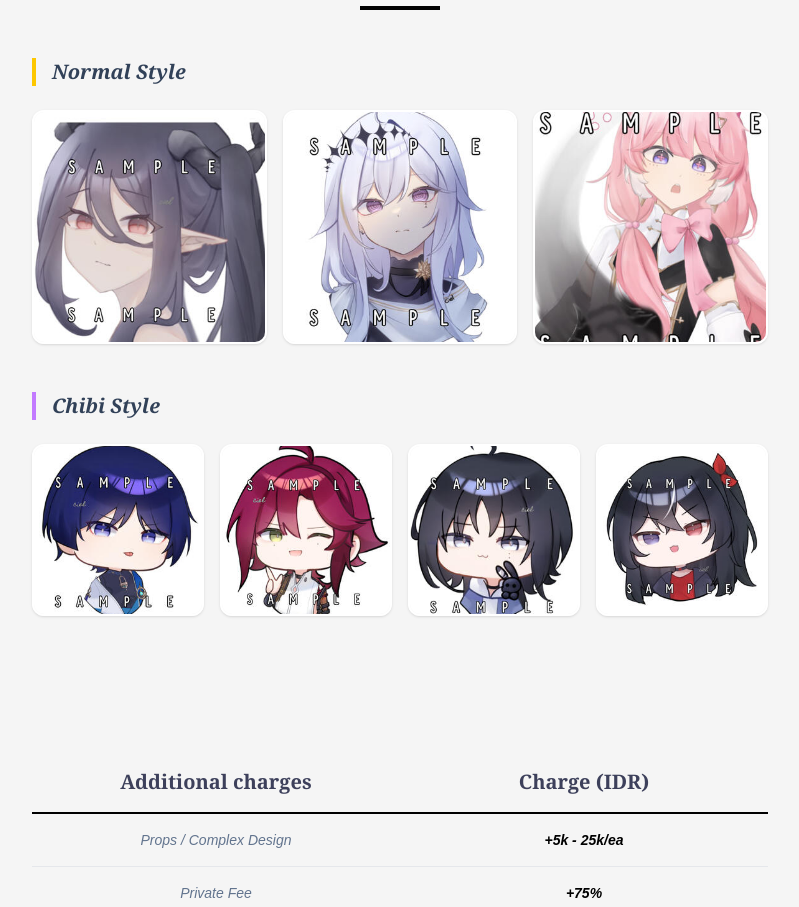
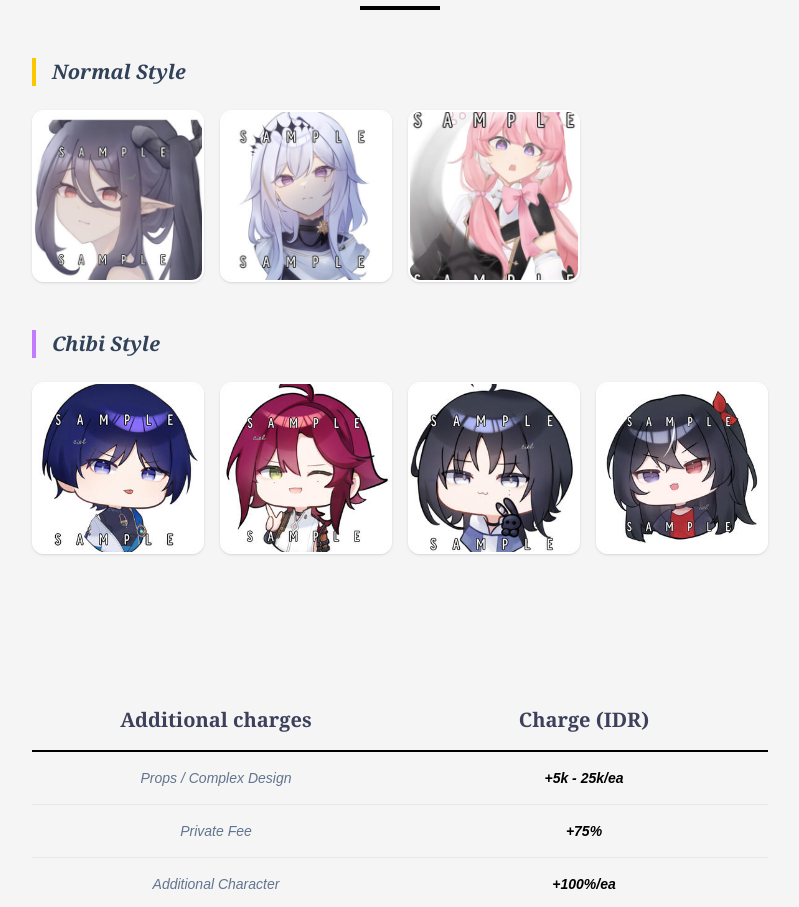
Before and after one commit to alvinsuryasaputra/Adel, a Next.js app: page / in a window 1280 px wide. Shown: the part 1176-2083 px from the top of the page, without its empty margins (240-1039 px from the left). Built offline with nearby package versions, Linux system fonts and the light colour scheme.

Commit message:
fix: samakan ukuran gambar normal dan chibi

```diff
--- a/src/app/page.tsx
+++ b/src/app/page.tsx
@@ -167,13 +167,12 @@
             <div className="h-1 w-20 bg-black mx-auto"></div>
           </div>
 
-          {/* Sub-Section: Normal Art (Diubah jadi Kotak/Square) */}
+{/* Sub-Section: Normal Art */}
           <div className="space-y-6">
             <h3 className="text-xl font-serif italic font-semibold text-slate-700 border-l-4 border-yellow-400 pl-4">Normal Style</h3>
-            {/* Grid untuk Normal Style - 3 Kolom biar kelihatan sedikit lebih besar dari chibi */}
-            <div className="grid grid-cols-1 md:grid-cols-3 gap-4">
+            {/* UPDATE DI SINI: grid-cols-2 md:grid-cols-4 (Disamakan persis dengan Chibi) */}
+            <div className="grid grid-cols-2 md:grid-cols-4 gap-4">
               {['sample1.jpg', 'sample2.jpg', 'sample3.jpg'].map((img, index) => (
-                // UPDATE DI SINI: aspect-[3/4] diubah jadi aspect-square
                 <div key={index} className="group relative aspect-square rounded-xl overflow-hidden border-2 border-white shadow-sm hover:shadow-md transition-all">
                   <Image
                     src={`/samples/${img}`}
```
